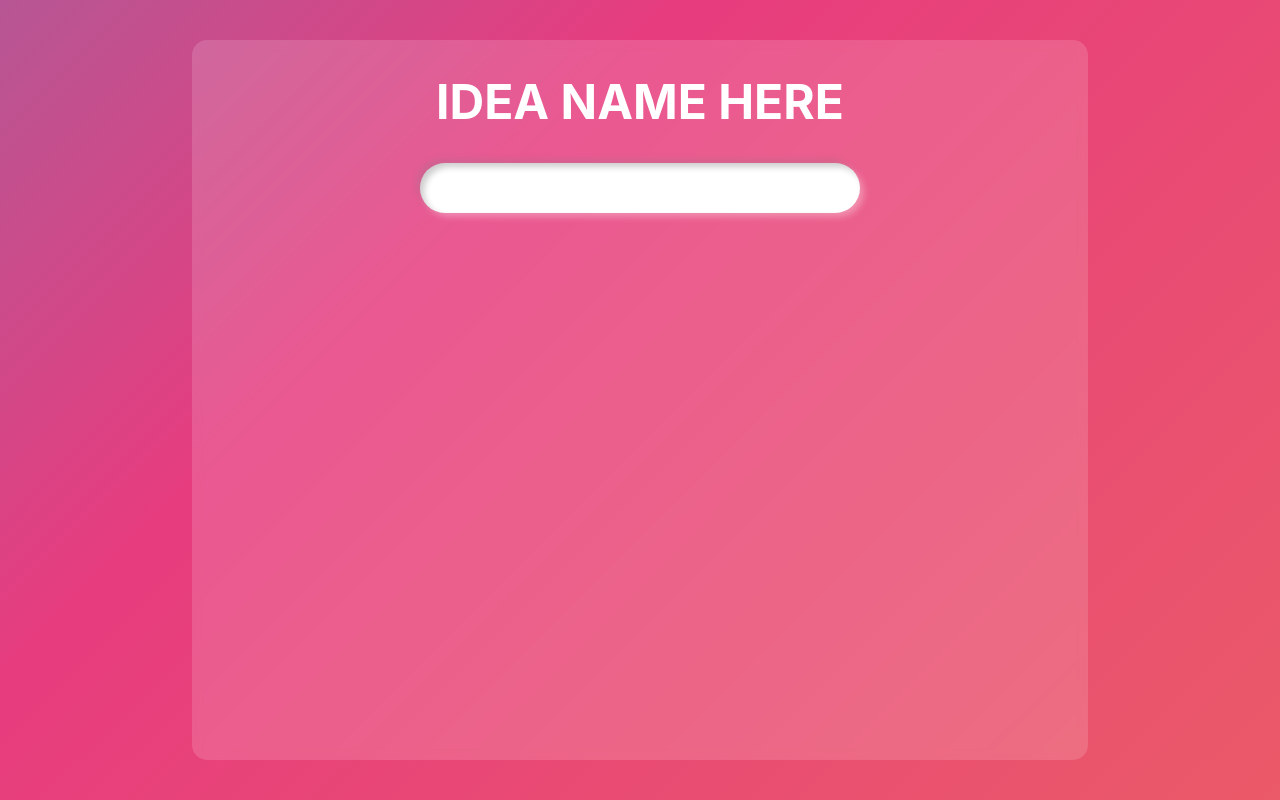
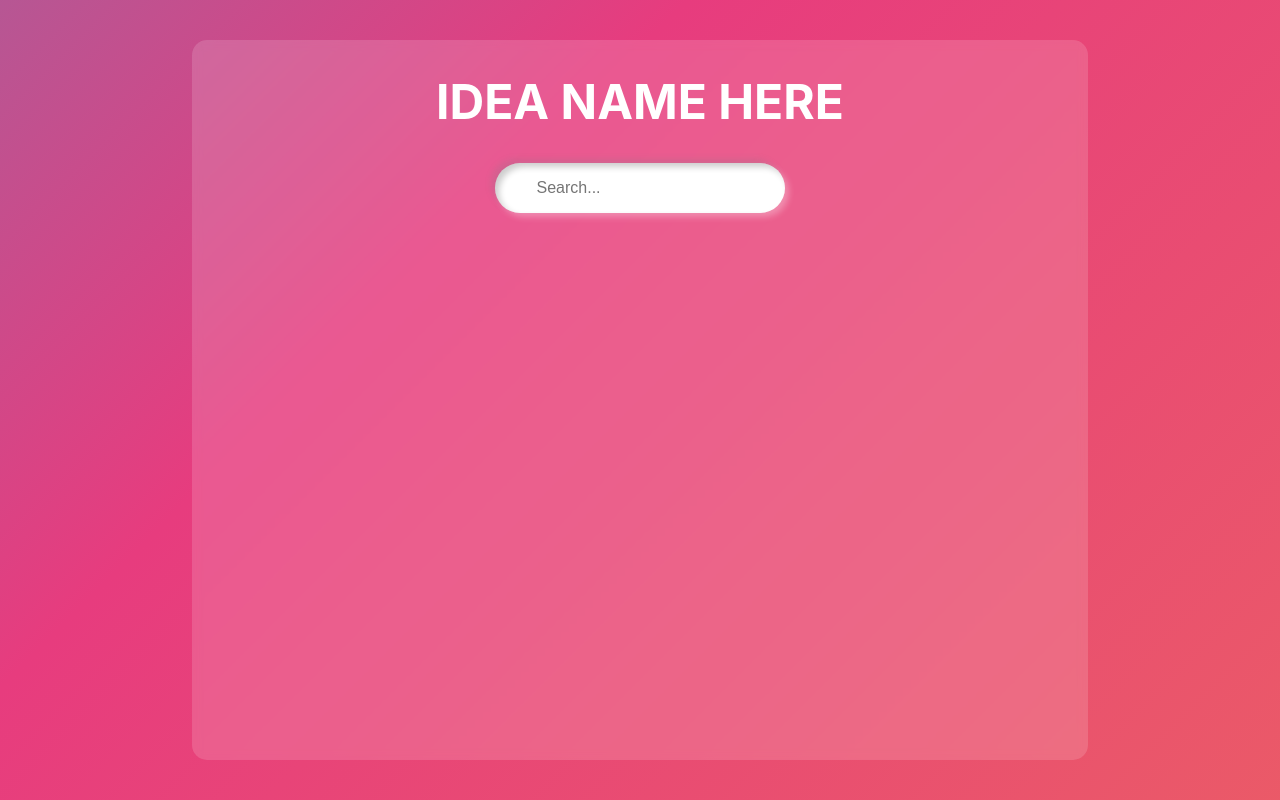
Before and after one commit to hellooworld15/FiveDayBootcamp-Misinformation-Classicificaiton, a React (Create React App) app in the folder FrontEnd/: page / in a window 1280 px wide. Built offline with nearby package versions, Linux system fonts and the light colour scheme.

Commit message:
Fixed Search bar unrendering

```diff
--- a/FrontEnd/src/components/searchButton.module.scss
+++ b/FrontEnd/src/components/searchButton.module.scss
@@ -13,7 +13,7 @@
   background: #fff;
   height: 30px;
   border-radius: 30px;
-  width: 400px;
+  width: 250px;
   padding: 10px 20px;
   display: flex;
   justify-content: center;
@@ -36,7 +36,7 @@
     background: transparent;
     border: none;
     outline: none;
-    width: 0px;
+    // width: 0px;
     font-weight: 500;
     font-size: 16px;
     transition: 0.8s;
```
